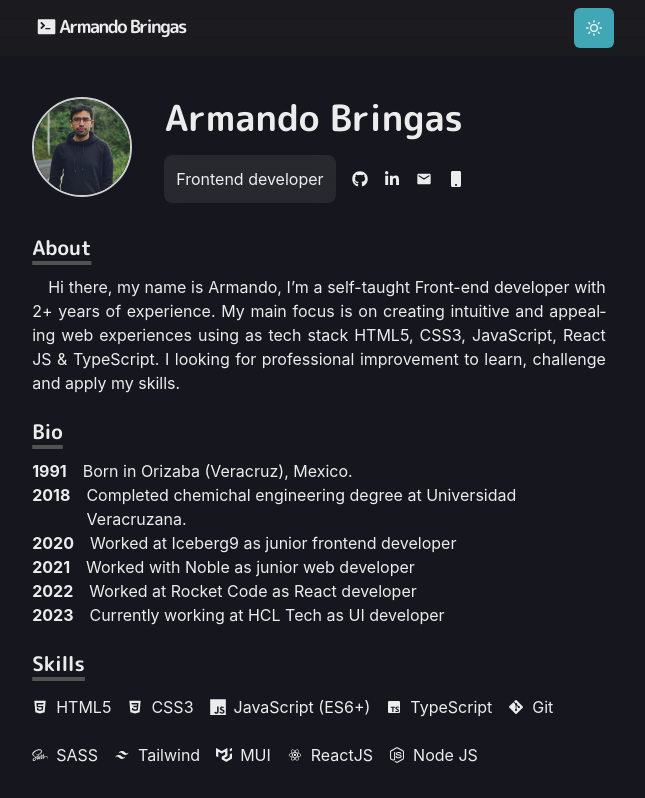
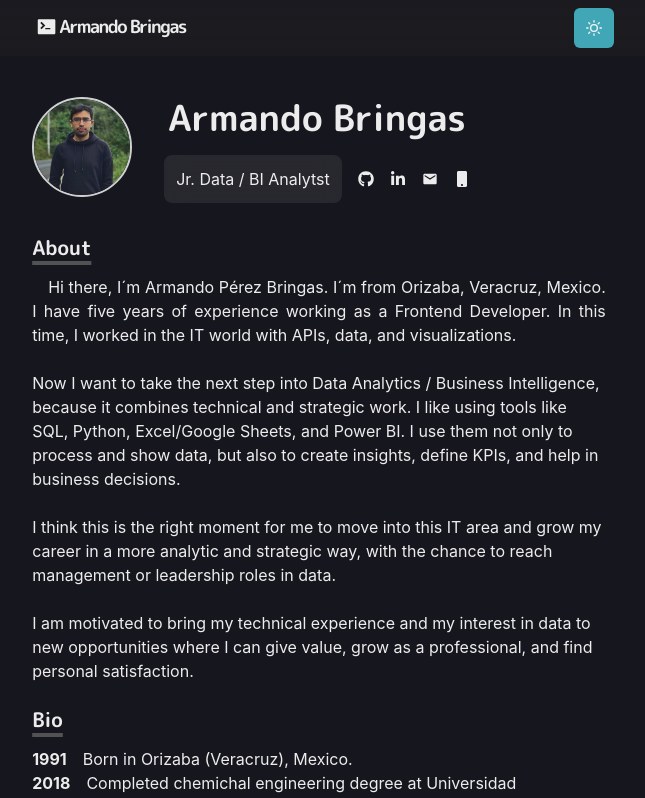
Before and after one commit to armandopbringas/armandopbringas.dev, a Next.js app: page / in a window 1280 px wide. Shown: the top 798 px of the page, without its empty margins (321-966 px from the left). Built offline with nearby package versions, Linux system fonts and the light colour scheme.

Commit message:
Upste content

```diff
--- a/content/index.js
+++ b/content/index.js
@@ -1,47 +1,38 @@
-import { DiHtml5, DiCss3, DiJsBadge, DiSass, DiReact } from 'react-icons/di'
-import { BiLogoTypescript, BiLogoTailwindCss } from 'react-icons/bi'
-import { SiMui } from 'react-icons/si'
-import { FaNodeJs, FaGitAlt } from 'react-icons/fa'
+import { SiGooglesheets } from "react-icons/si";
+import { BsFillBarChartFill } from "react-icons/bs";
+import { ImDatabase } from "react-icons/im";
+import { SiPython } from "react-icons/si";
+import { FaGitAlt } from 'react-icons/fa'
+import { DiJsBadge } from 'react-icons/di'
+import { BiLogoTypescript, } from 'react-icons/bi'
 
 export const skills = [
   {
-    skill: 'HTML5',
-    logoSkill: <DiHtml5 />
+    skill: 'Google Sheets / Excel',
+    logoSkill: <SiGooglesheets />
   },
   {
-    skill: 'CSS3',
-    logoSkill: <DiCss3 />
+    skill: 'Power BI',
+    logoSkill: <BsFillBarChartFill />
   },
   {
-    skill: 'JavaScript (ES6+)',
+    skill: 'SQL',
+    logoSkill: <ImDatabase />
+  },
+  {
+    skill: 'Python',
+    logoSkill: <SiPython />
+  },
+  {
+    skill: 'Git',
+    logoSkill: <FaGitAlt />
+  },
+  {
+    skill: 'JavaScript',
     logoSkill: <DiJsBadge />
   },
   {
     skill: 'TypeScript',
     logoSkill: <BiLogoTypescript />
   },
-  {
-    skill: 'Git',
-    logoSkill: <FaGitAlt />
-  },
-  {
-    skill: 'SASS',
-    logoSkill: <DiSass />
-  },
-  {
-    skill: 'Tailwind',
-    logoSkill: <BiLogoTailwindCss />
-  },
-  {
-    skill: 'MUI',
-    logoSkill: <SiMui />
-  },
-  {
-    skill: 'ReactJS',
-    logoSkill: <DiReact />
-  },
-  {
-    skill: 'Node JS',
-    logoSkill: <FaNodeJs />
-  }
 ]
--- a/pages/index.js
+++ b/pages/index.js
@@ -87,7 +87,7 @@ const Home = () => {
                 css={{ backdropFilter: 'blur(10px)' }}
                 w="fit-content"
               >
-                Frontend developer
+                Jr. Data / BI Analytst
               </Box>
               <Box display="flex" alignItems="center" gap="1rem">
                 <a
@@ -136,14 +136,21 @@ const Home = () => {
             About
           </Heading>
           <Paragraph>
-            Hi there, my name is Armando, I’m a self-taught Front-end developer
-            with 2+ years of experience. My main focus is on creating intuitive
-            and appealing web experiences using as tech stack HTML5, CSS3,
-            JavaScript, React JS & TypeScript. I looking for professional
-            improvement to learn, challenge and apply my skills.
+            Hi there, I´m Armando Pérez Bringas. I´m from Orizaba, Veracruz, Mexico. I have five years of experience working as a Frontend Developer. In this time, I worked in the IT world with APIs, data, and visualizations.
           </Paragraph>
+          <br />
+          <p>
+            Now I want to take the next step into Data Analytics / Business Intelligence, because it combines technical and strategic work. I like using tools like SQL, Python, Excel/Google Sheets, and Power BI. I use them not only to process and show data, but also to create insights, define KPIs, and help in business decisions.
+          </p>
+          <br />
+          <p>
+            I think this is the right moment for me to move into this IT area and grow my career in a more analytic and strategic way, with the chance to reach management or leadership roles in data.
+          </p>
+          <br />
+          <p>
+            I am motivated to bring my technical experience and my interest in data to new opportunities where I can give value, grow as a professional, and find personal satisfaction.
+          </p>
         </Section>
-
         <Section delay={0.2}>
           <Heading as="h3" variant="section-title">
             Bio
@@ -158,19 +165,11 @@ const Home = () => {
           </BioSection>
           <BioSection>
             <BioYear>2020</BioYear>
-            Worked at Iceberg9 as junior frontend developer
+            Worked as Frontend / UI developer
           </BioSection>
           <BioSection>
-            <BioYear>2021</BioYear>
-            Worked with Noble as junior web developer
-          </BioSection>
-          <BioSection>
-            <BioYear>2022</BioYear>
-            Worked at Rocket Code as React developer
-          </BioSection>
-          <BioSection>
-            <BioYear>2023</BioYear>
-            Currently working at HCL Tech as UI developer
+            <BioYear>2025</BioYear>
+            Currently Enrolling in Data Analytics at Unicorn Academy Bootcamp
           </BioSection>
         </Section>
 
```
